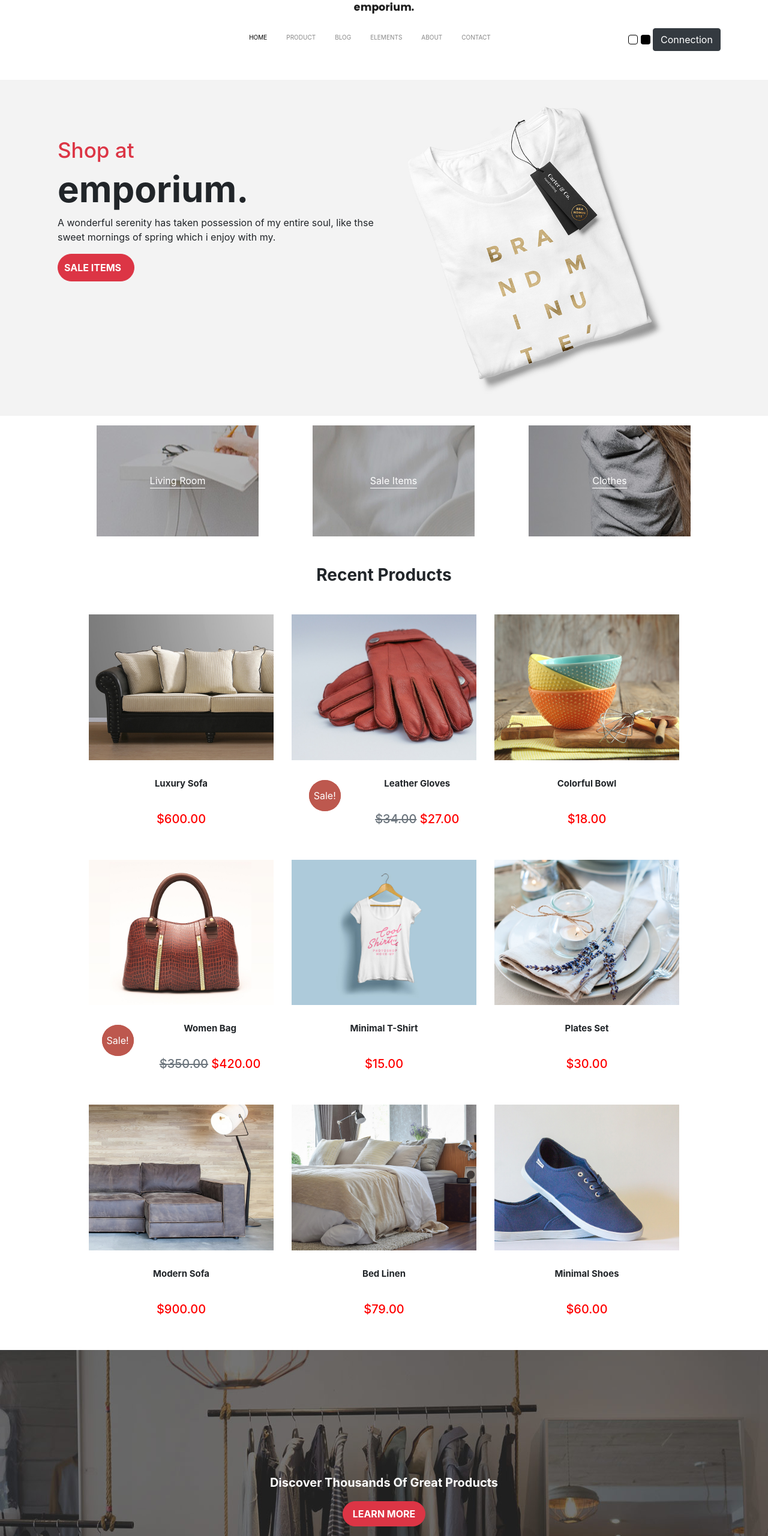
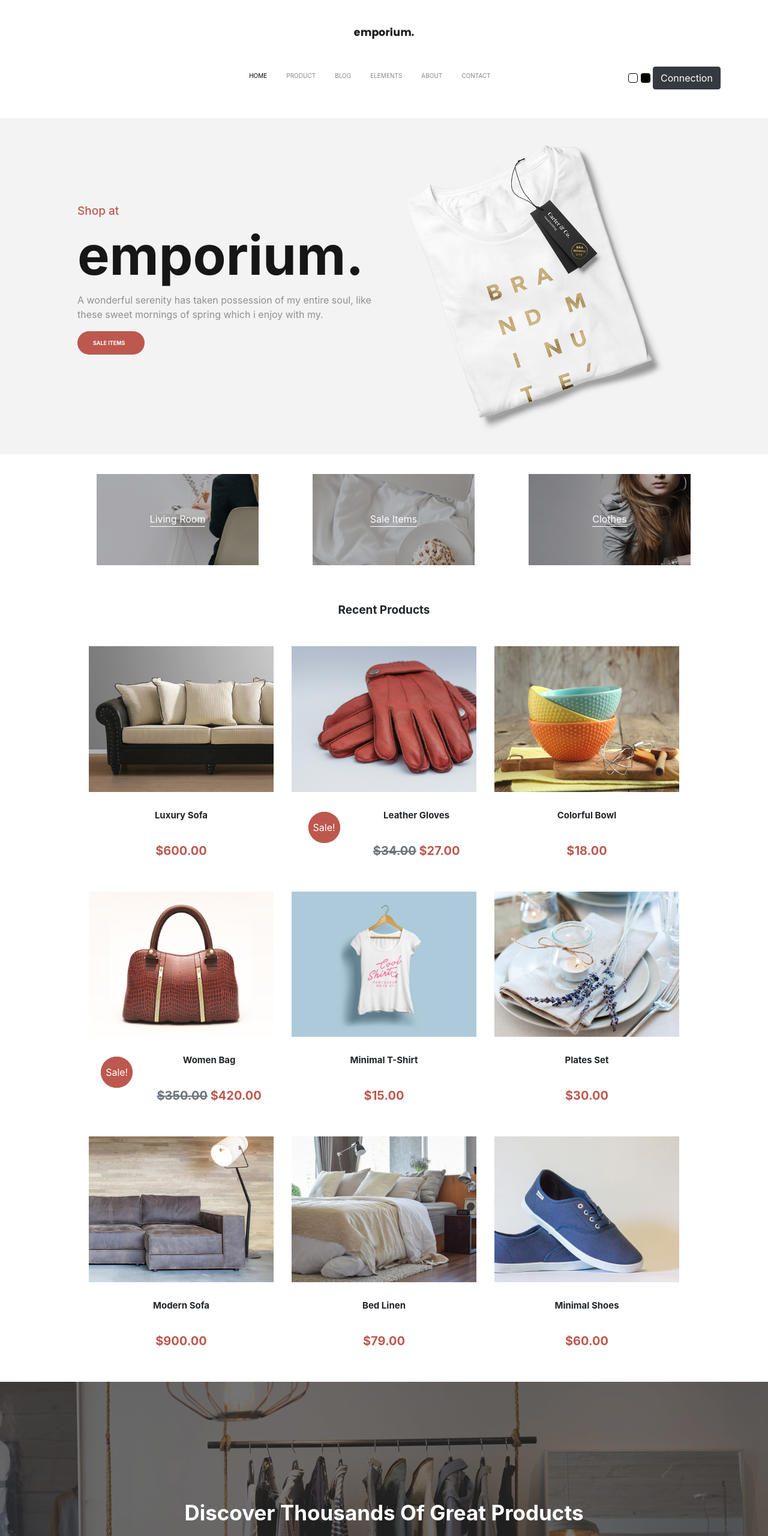
Before and after one commit to KadirYavas/je_projet_site, a website: page index.html in a window 1280 px wide. Shown: the part 20-2580 px from the top of the page at 60% size. Drawn offline with nearby package versions, Linux system fonts and the light colour scheme.

Commit message:
finaveccorrection

```diff
--- a/index.html
+++ b/index.html
@@ -15,7 +15,7 @@
 
     <!-- Header -->
     <header>
-        <img src="./images/logo.png" class="empo d-block mx-auto my-4" alt="">
+        <img src="./images/logo.png" class="empo d-block mx-auto my-3" alt="">
         <nav class="navscroll d-flex justify-content-center">
             <div class="offset-3">
                 <ul class="nav justify-content-center">
@@ -107,13 +107,13 @@
 
     <section class="accueil mt-5">
         <div class="row">
-            <div class="col-6 col-sm-12 col-md-8 col-lg-6">
+            <div class="col-6 col-sm-12 col-md-8 col-lg-6 pl-5 pt-5">
                 <div class="container m-5 p-5">
-                    <h3 class="text-danger">Shop at</h3>
+                    <h3>Shop at</h3>
                     <h1 class="font-weight-bold">emporium.</h1>
-                    <p>A wonderful serenity has taken possession of my entire soul, like thse sweet mornings of spring
+                    <p>A wonderful serenity has taken possession of my entire soul, like these sweet mornings of spring
                         which i enjoy with my.</p>
-                    <button type="button" class="sale btn btn-danger font-weight-bold">SALE ITEMS</button>
+                    <button type="button" class="sale btn font-weight-bold">SALE ITEMS</button>
                 </div>
             </div>
             <div class="col-6 col-sm-12 col-md-8 col-lg-6 img">
@@ -126,13 +126,13 @@
 
     <section class="container troisimg mt-3 mb-5">
         <div class="row container d-flex justify-content-around ml-3 mr-3 text-center">
-            <div class="col-3 col-sm-12 col-md-8 col-lg-3 d-flex justify-content-center align-items-center imgtext1">
+            <div class="col-4 col-sm-12 col-md-8 col-lg-3 d-flex justify-content-center align-items-center imgtext1">
                 <a href="#" class="">Living Room</a>
             </div>
-            <div class="col-3 col-sm-12 col-md-8 col-lg-3 d-flex justify-content-center align-items-center imgtext2">
+            <div class="col-4 col-sm-12 col-md-8 col-lg-3 d-flex justify-content-center align-items-center imgtext2">
                 <a href="#" class="centered">Sale Items</a>
             </div>
-            <div class="col-3 col-sm-12 col-md-8 col-lg-3 d-flex justify-content-center align-items-center imgtext3">
+            <div class="col-4 col-sm-12 col-md-8 col-lg-3 d-flex justify-content-center align-items-center imgtext3">
                 <a href="#" class="centered">Clothes</a>
             </div>
         </div>
@@ -312,7 +312,7 @@
         <div class="imgproduct d-flex justify-content-center align-items-center text-center">
             <div>
                 <p class="font-weight-bold">Discover Thousands Of Great Products</p>
-                <button type="button" class="btn btn-danger font-weight-bold pt-2 pb-2 pl-3 pr-3">LEARN MORE</button>
+                <button type="button" class="btn font-weight-bold">LEARN MORE</button>
             </div>
         </div>
     </section>
@@ -321,7 +321,7 @@
 
 
     <section>
-        <h4 class="font-weight-bold">Hot Fashion Products</h4>
+        <h4 class=" h4h4 font-weight-bold">Hot Fashion Products</h4>
         <div class="row container carousel ml-5 mr-5">
 
             <div class="col-3 carouselpartie col-sm-12 col-md-6 col-lg-3">
@@ -412,7 +412,7 @@
 
     <section class="iconhover">
         <div class="row m-3 d-flex justify-content-around respon">
-            <div class="divicon col-3 text-center text-white m-2 p-4 col-sm-12 col-md-8 col-lg-3">
+            <div class="divicon col-3 text-center text-white m-2 p-5 col-sm-12 col-md-8 col-lg-3">
                 <i class="text-dark far fa-check-circle fa-2x m-2"></i>
                 <h6 class="text-dark">TRUSTED BY 10,000+ CUSTOMERS</h6>
                 <p class="text-secondary">Far far away, behind the word mountains, far from the countries Vokalia and
@@ -420,14 +420,14 @@
                     the blind texts.</p>
                 <button type="button" class="btn btn-dark">LEARN MORE</button>
             </div>
-            <div class="divicon2 hover col-3 text-center text-white m-2 p-4 col-sm-12 col-md-8 col-lg-3">
+            <div class="divicon2 hover col-3 text-center text-white m-2 p-5 col-sm-12 col-md-8 col-lg-3">
                 <i class="fab fa-telegram-plane fa-2x m-2"></i>
                 <h6>VERY FAST SHIPPING</h6>
                 <p>Far far away, behind the word mountains, far from the countries Vokalia and Consonantia, there live
                     the blind texts.</p>
                 <button type="button" class="btn btn-light">LEARN MORE</button>
             </div>
-            <div class="divicon col-3 text-center text-white m-2 p-4 col-sm-12 col-md-8 col-lg-3">
+            <div class="divicon col-3 text-center text-white m-2 p-5 col-sm-12 col-md-8 col-lg-3">
                 <i class="text-dark far fa-check-circle fa-2x m-2"></i>
                 <h6 class="text-dark">TRUSTED BY 10,000+ CUSTOMERS</h6>
                 <p class="text-secondary">Far far away, behind the word mountains, far from the countries Vokalia and
--- a/public/sass/style.sass
+++ b/public/sass/style.sass
@@ -4,7 +4,7 @@ body
     margin: 0
     overflow-x: hidden
 
-$colorSpan: red
+$colorSpan: #bd584e
 $footerColor : #969696
 
 .sticky
@@ -14,6 +14,8 @@ $footerColor : #969696
     transition: top 0.5s
 .empo
     width: 100px
+    padding-top: 50px
+    padding-bottom: 30px
 .colorSwitch
     .btn1
         padding: 7px
@@ -66,14 +68,21 @@ ul
 
 .accueil
     background-color: #f3f3f3
+
     h3
         font-size: 35px
+        color: #bd584e
     h1
-        font-size: 60px
+        font-size: 90px
+        color: #161616
+    p
+        color: #909090
     .sale
         border-radius: 50px
         color: white
-        padding: 10px
+        background-color: #BD584E
+        padding: 12px 25px
+        font-size: 9px
         &::after
             content: '>'
             opacity: 0
@@ -83,6 +92,7 @@ ul
             padding-right: 30px
             background-color: black
             border: 1px solid black
+            color: white
             &::after
                 margin-left: 10px
                 opacity: 1
@@ -90,7 +100,10 @@ ul
 .imgtext1
     background-image: url("../../images/services/service-1.jpg")
     background-position: center
+    background-size: contain
+    background-repeat: no-repeat
     height: 185px
+
 .troisimg
     a
         border-bottom: 1px solid white
@@ -101,16 +114,24 @@ ul
 .imgtext2
     background-image: url("../../images/services/service-2.jpg")
     background-position: center
+    background-size: contain
+    background-repeat: no-repeat
     height: 185px
 .imgtext3
     background-image: url("../../images/services/slider-3.jpg")
     background-position: center
+    background-size: contain
+    background-repeat: no-repeat
     height: 185px
 .container
+    h3
+        font-size: 19px
     h5
         color: $colorSpan
+        font-weight: bold
     h4
         font-size: 15px
+        font-weight: bold
     .sales
         border: 1px solid #BD584E
         color: white
@@ -186,9 +207,19 @@ ul
     height: 500px
     p
         color: white
-        font-size: 20px
+        font-size: 35px
     button
         border-radius: 50px
+    .btn
+        color: white
+        background-color: #bd584e
+        font-size: 10px
+        padding: 15px 25px
+.h4h4
+    font-size: 22px
+    padding-top: 70px
+
+
 
 .rond
     background-color: #ffffff
@@ -203,15 +234,34 @@ ul
 .divicon
     width: 500px
     background-color: #f3f3f3
+    h6
+        font-weight: bold
+    button
+        padding: 10px 20px
+    i
+        padding-bottom: 30px
+    p
+        width: 18vw
 .divicon2
     width: 500px
     background-color: #BD584e
+    h6
+        font-weight: bold
+    button
+        padding: 10px 20px
+    i
+        padding-bottom: 30px
+    p
+        width: 18vw
+        padding-bottom: 13px
 .footerColor
     background-color: #212121
     p
         color: $footerColor
+        font-size: 13px
     h6
         color: $footerColor
+        font-size: 13px
         &:hover
             color: white
     a
@@ -222,6 +272,7 @@ ul
     background-color: #0a0a0a
     p
         color: $footerColor
+        font-size: 13px
 .borderFooter
     border-left: 1px solid grey
     border-right: 1px solid grey
```
Also changed, not shown: public/css/style.css, 1 other file.
